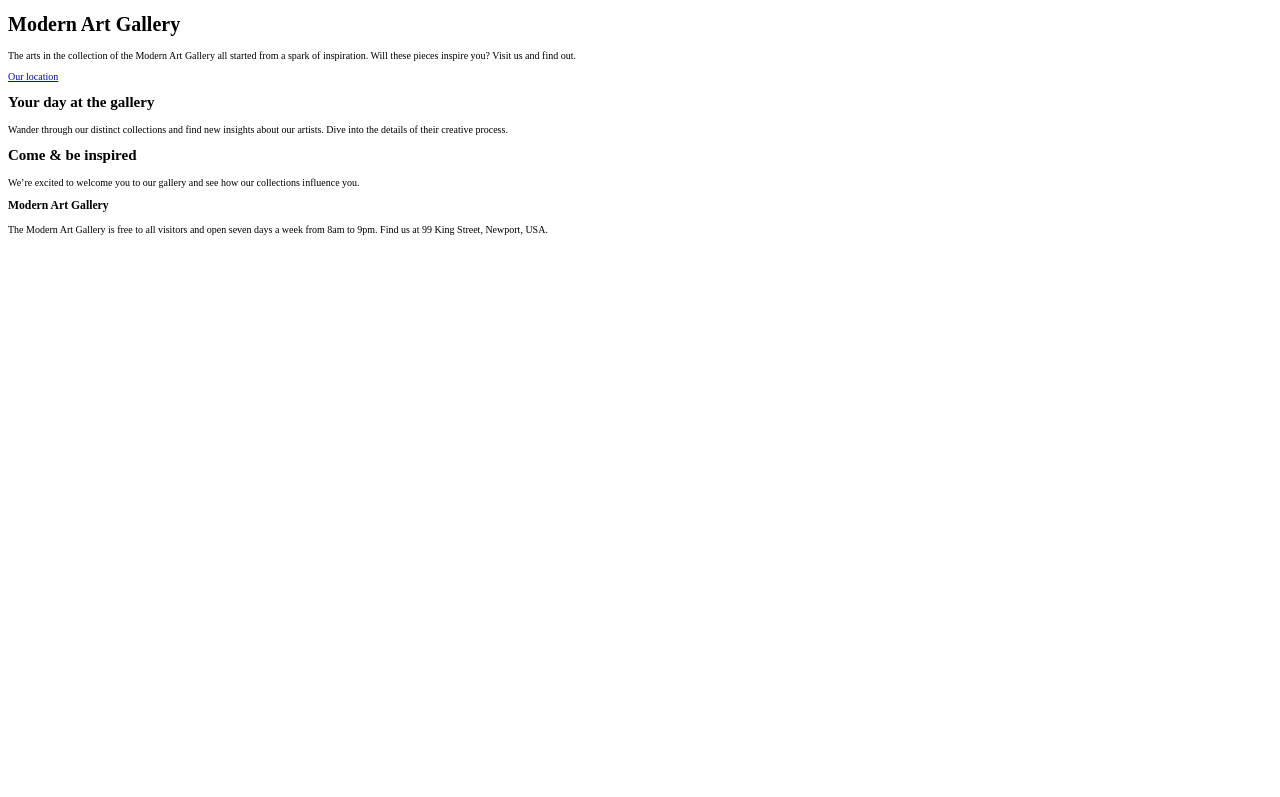
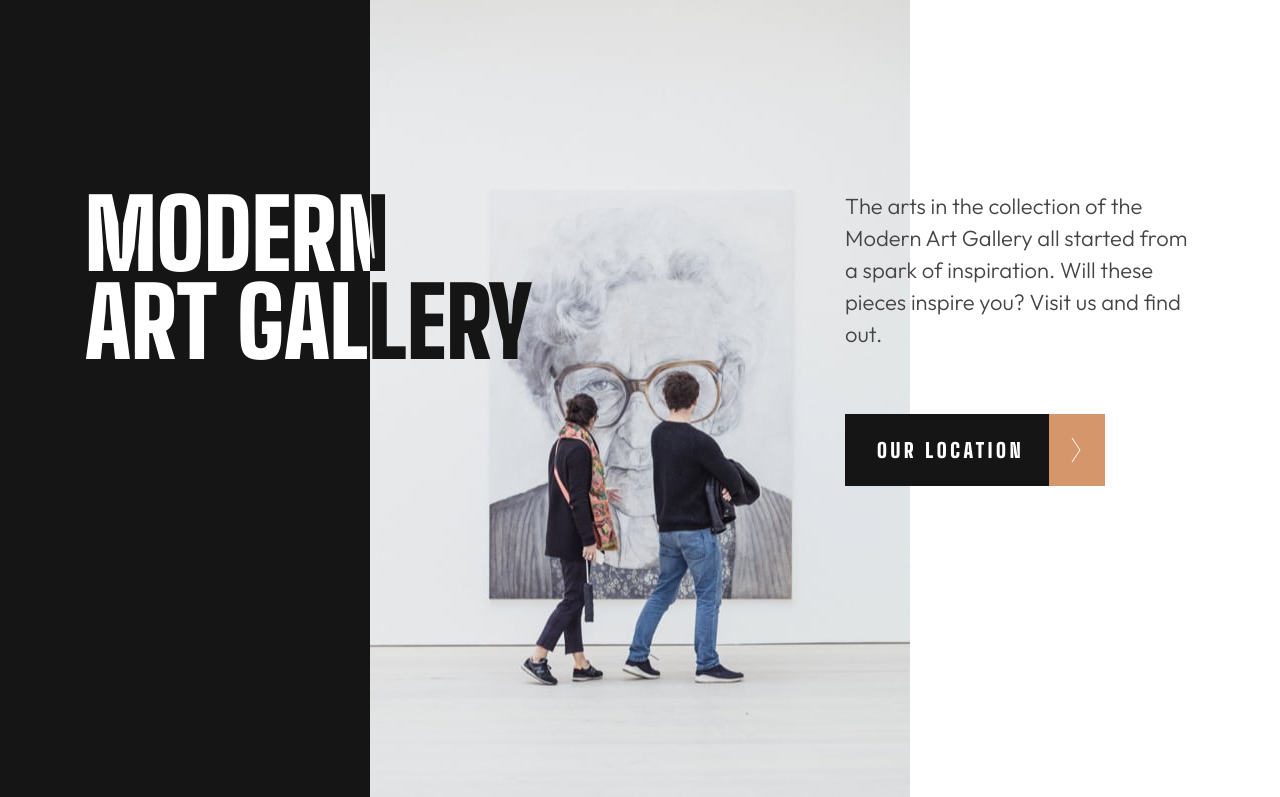
Before and after one commit to hector1234567/fm-art-gallery-website, a website: page index.html in a window 1280 px wide. Shown: the top 797 px of the page. Drawn offline with Linux system fonts and the light colour scheme.

Commit message:
Header y button

```diff
--- a/index.html
+++ b/index.html
@@ -17,15 +17,15 @@
   <body>
     <header class="header">
       <div class="header__container">
-        <h1 class="header__heading">Modern Art Gallery</h1>
+        <h1 class="header__heading">Modern<br>Art Gallery</h1>
         <div class="header__content">
           <p class="header__text">
             The arts in the collection of the Modern Art Gallery all started
             from a spark of inspiration. Will these pieces inspire you? Visit us
             and find out.
           </p>
-          <a href="/location.html" class="header__button button"
-            >Our location</a
+          <a href="/location.html" class="header  button"
+            ><span>Our location</span><img src="assets/icon-arrow-right.svg" alt="Right"></a
           >
         </div>
       </div>
--- a/sass/base/_base.scss
+++ b/sass/base/_base.scss
@@ -1,3 +1,20 @@
+*,
+*::after,
+*::before {
+  margin: 0;
+  padding: 0;
+  box-sizing: border-box;
+}
+
 html {
   font-size: 62.5%;
 }
+
+body {
+  font-family: $Font-Body;
+  background-color: rgba($White, 1);
+  color: rgba($Grey, 1);
+  font-size: 2.2rem;
+  line-height: 3.2rem;
+  font-weight: $Light;
+}
--- /dev/null
+++ b/sass/base/_colors.scss
@@ -0,0 +1,5 @@
+$Primary: #D5966C;
+
+$Black: #151515;
+$Grey: #444444;
+$White: #FFFFFF;
--- /dev/null
+++ b/sass/base/_typography.scss
@@ -0,0 +1,10 @@
+@import url('https://fonts.googleapis.com/css2?family=Big+Shoulders+Display:wght@100..900&family=Outfit:wght@100..900&display=swap');
+
+$Font-Body: 'Outfit';
+$Font-Heading: 'Big Shoulders Display';
+
+// Font Weight
+
+$Light: 300;
+
+$Extra-Bold: 900;
--- /dev/null
+++ b/sass/base/_utils.scss
@@ -0,0 +1,4 @@
+@mixin container {
+    width: 100%;
+    max-width: 111rem;
+}
--- /dev/null
+++ b/sass/components/_button.scss
@@ -0,0 +1,28 @@
+.button {
+    &:link,
+    &:visited {
+        text-decoration: none;
+        display: inline-flex;
+        justify-content: space-between;
+        align-items: center;
+        width: 26rem;
+        height: 7.2rem;
+        color: $White;
+        font-size: 2rem;
+        font-weight: $Extra-Bold;
+        letter-spacing: .364rem;
+        padding: 0 2.4rem 0 3.2rem;
+        text-transform: uppercase;
+        font-family: $Font-Heading;
+
+        background-color: $Primary;
+        background-image: linear-gradient(90deg, $Black 20.4rem, transparent 20.4rem);
+        background-size: 40.8rem;
+
+        transition: background-position .3s ease-out;
+    }
+
+    &:hover {
+        background-position: 20.4rem 0;
+    }
+}
--- /dev/null
+++ b/sass/layout/_header.scss
@@ -0,0 +1,39 @@
+.header {
+    display: flex;
+    justify-content: center;
+    background-image: linear-gradient(90deg, $Black 50%, $White 50%);
+
+    &__container {
+        @include container;
+
+        min-height: 100vh;
+        background-image: url(/assets/desktop/image-hero.jpg);
+        background-repeat: no-repeat;
+        background-size: contain;
+        background-position: 28.5rem 0;
+        display: flex;
+        justify-content: space-between;
+        align-items: flex-start;
+        padding-top: 19rem;
+
+    }
+
+    &__heading {
+        font-family: $Font-Heading;
+        max-width: 51.4rem;
+        font-size: 9.6rem;
+        line-height: 8.8rem;
+        text-transform: uppercase;
+        font-weight: $Extra-Bold;
+        color: transparent;
+
+        background-image: linear-gradient(90deg, $White 28.5rem, $Black 28.5rem);
+        background-clip: text;
+    }
+
+    &__text {
+        width: 100%;
+        max-width: 35rem;
+        margin-bottom: 6.4rem;
+    }
+}
--- a/sass/main.scss
+++ b/sass/main.scss
@@ -1 +1,8 @@
+@import "base/colors";
+@import "base/utils";
+@import "base/typography";
 @import "base/base";
+
+@import "layout/header";
+
+@import "components/button";
```
Also changed, not shown: css/style.css, 1 other file.
